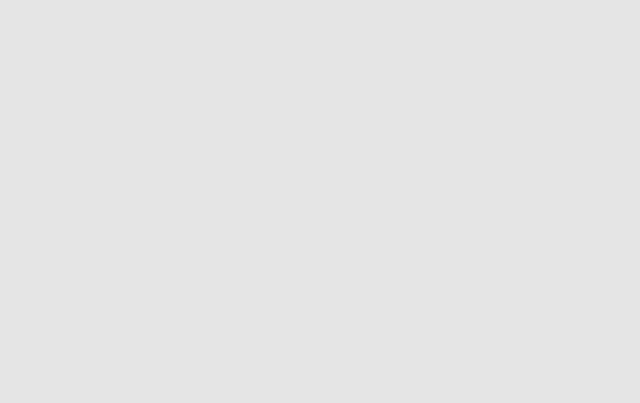
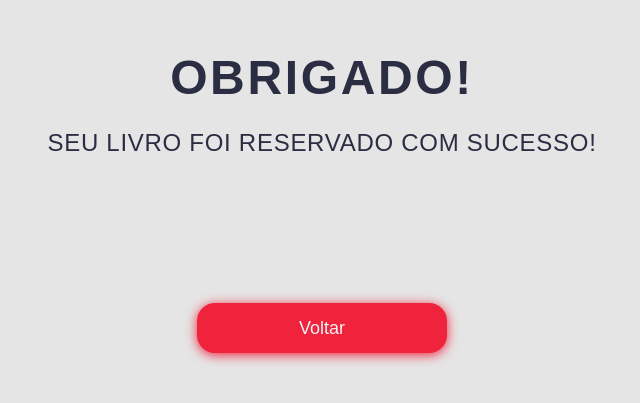
Before and after one commit to anabalves/fatec-zona-leste, an Angular app in the folder frontend/: page /sucesso in a window 1280 px wide. Before the commit this address led to /. Shown: the part 147-550 px from the top of the page, without its empty margins (318-958 px from the left). Built offline with nearby package versions, Linux system fonts and the light colour scheme.

Commit message:
tela sucesso

```diff
--- a/frontend/src/app/app-routing.module.ts
+++ b/frontend/src/app/app-routing.module.ts
@@ -6,6 +6,7 @@ import { HomeComponent } from './components/home/home.component';
 import { LandingComponent } from './components/landing/landing.component';
 import { ConsultarLivroComponent } from './components/consultar-livro/consultar-livro.component';
 import { ReservarComponent } from './components/reservar/reservar.component';
+import { SucessoComponent } from './components/sucesso/sucesso.component';
 
 const routes: Routes = [
   { path: '', pathMatch: 'full', redirectTo: 'landing' },
@@ -14,7 +15,8 @@ const routes: Routes = [
   { path: 'home', component: HomeComponent },
   { path: 'landing', component: LandingComponent},
   { path: 'consultar', component: ConsultarLivroComponent},
-  { path: 'reservar', component: ReservarComponent}
+  { path: 'reservar', component: ReservarComponent},
+  { path: 'sucesso', component: SucessoComponent}
 ];
 
 @NgModule({
--- a/frontend/src/app/app.module.ts
+++ b/frontend/src/app/app.module.ts
@@ -15,6 +15,7 @@ import { LandingComponent } from './components/landing/landing.component';
 import { HomeComponent } from './components/home/home.component';
 import { ConsultarLivroComponent } from './components/consultar-livro/consultar-livro.component';
 import { ReservarComponent } from './components/reservar/reservar.component';
+import { SucessoComponent } from './components/sucesso/sucesso.component';
 
 @NgModule({
   declarations: [
@@ -25,7 +26,8 @@ import { ReservarComponent } from './components/reservar/reservar.component';
     RegisterComponent,
     HomeComponent,
     ConsultarLivroComponent,
-    ReservarComponent
+    ReservarComponent,
+    SucessoComponent
   ],
   imports: [
     BrowserModule,
--- /dev/null
+++ b/frontend/src/app/components/sucesso/sucesso.component.css
@@ -0,0 +1,56 @@
+body {
+    margin: 0;
+}
+
+main {
+    padding-top: 15%;
+}
+
+main > div {
+    display: flex;
+    justify-content: center;
+}
+
+.titulo {
+    font-family: 'Nunito Sans', sans-serif;
+    font-style: normal;
+    font-weight: 700;
+    font-size: 48px;
+    line-height: 65px;
+    text-align: center;
+    letter-spacing: 0.055em;
+    color: #2B2D42;
+}
+
+.subtitulo {
+    font-family: 'Nunito Sans', sans-serif;
+    font-style: normal;
+    font-weight: 400;
+    font-size: 24px;
+    line-height: 33px;
+    text-align: center;
+    letter-spacing: 0.03em;
+    color: #2B2D42;
+}
+
+.botao {
+    display: flex;
+    justify-content: center;
+    padding-top: 10%;
+}
+
+.botao > button {
+    cursor: pointer;
+    border: none;
+    font-size: 18px;
+    width: 250px;
+    height: 50px;
+    background: #EF233C;
+    box-shadow: 0px 2px 12px #EF233C;
+    border-radius: 18px;
+}
+
+a {
+    color: #EDF2F4;
+    text-decoration: none;
+}
--- /dev/null
+++ b/frontend/src/app/components/sucesso/sucesso.component.html
@@ -0,0 +1,23 @@
+<!DOCTYPE html>
+<html lang="pt-br">
+<head>
+    <meta charset="UTF-8">
+    <meta http-equiv="X-UA-Compatible" content="IE=edge">
+    <meta name="viewport" content="width=device-width, initial-scale=1.0">
+    <title>Document</title>
+</head>
+<body>
+    <main>
+        <div>
+            <h1 class="titulo">OBRIGADO!</h1>
+        </div>
+        <div>
+            <h2 class="subtitulo">SEU LIVRO FOI RESERVADO COM SUCESSO!</h2>
+        </div>
+    </main>
+
+    <div class="botao">
+        <button><a href="/home">Voltar</a></button>
+    </div>
+</body>
+</html>
--- /dev/null
+++ b/frontend/src/app/components/sucesso/sucesso.component.ts
@@ -0,0 +1,15 @@
+import { Component, OnInit } from '@angular/core';
+
+@Component({
+  selector: 'app-sucesso',
+  templateUrl: './sucesso.component.html',
+  styleUrls: ['./sucesso.component.css']
+})
+export class SucessoComponent implements OnInit {
+
+  constructor() { }
+
+  ngOnInit(): void {
+  }
+
+}
```
Also changed, not shown: 1 other file (tests, documents, lock files or other folders).
